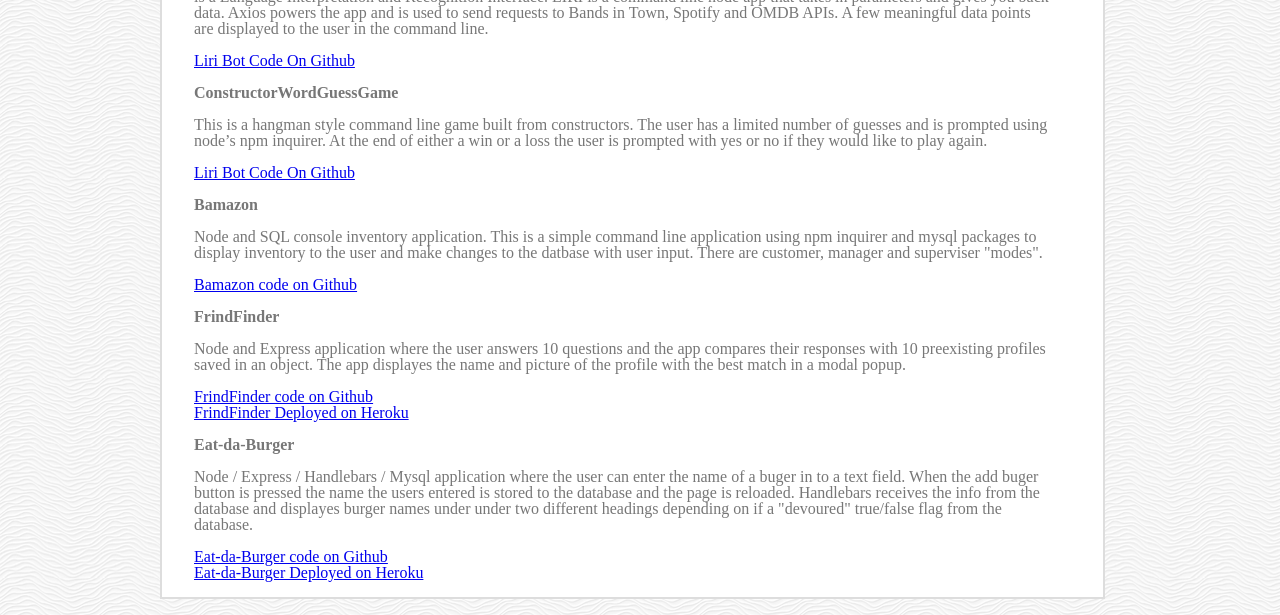
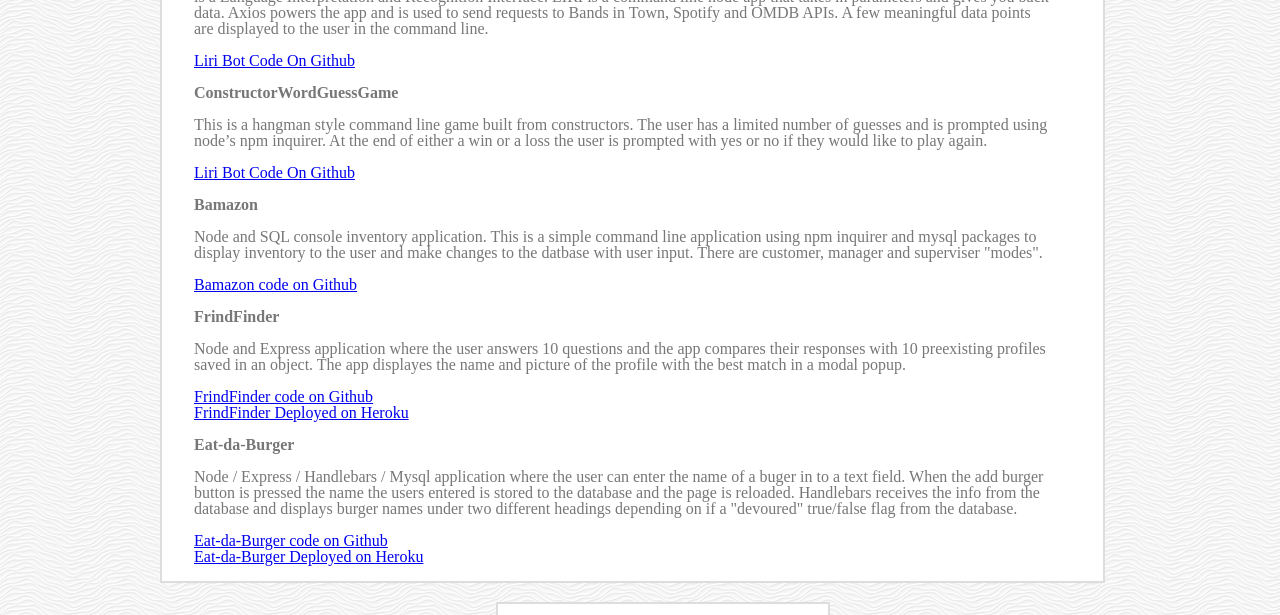
Before and after one commit to ortegajohn/Responsive-Portfolio, a plain HTML site: page projectlist.html in a window 1280 px wide. Shown: the part 1289-1904 px from the top of the page. Drawn offline with Linux system fonts and the light colour scheme.

Commit message:
spelling fix

```diff
--- a/projectlist.html
+++ b/projectlist.html
@@ -219,11 +219,9 @@
 
             <h1 class="proj_list_title">Eat-da-Burger</h1>
             <p>
-                Node / Express / Handlebars / Mysql application where the user can enter the name
-                of a buger in to a text field.  When the add buger button is pressed the name the users
-                entered is stored to the database and the page is reloaded.
-                Handlebars receives the info from the database and displayes burger names under
-                under two different headings depending on if a "devoured" true/false flag from the database.
+                Node / Express / Handlebars / Mysql application where the user can enter the name of a buger in to a text field.
+When the add burger button is pressed the name the users entered is stored to the database and the page is reloaded.
+Handlebars receives the info from the database and displays burger names under two different headings depending on if a "devoured" true/false flag from the database.
 
 
                 <br>
```
